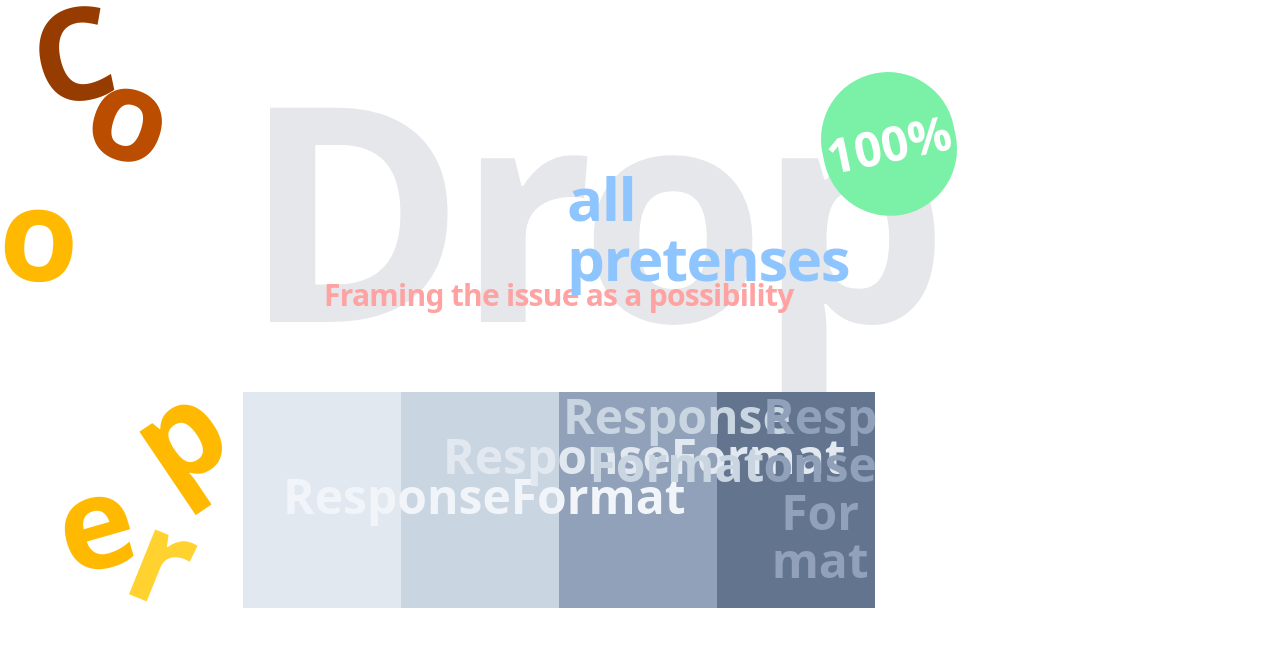
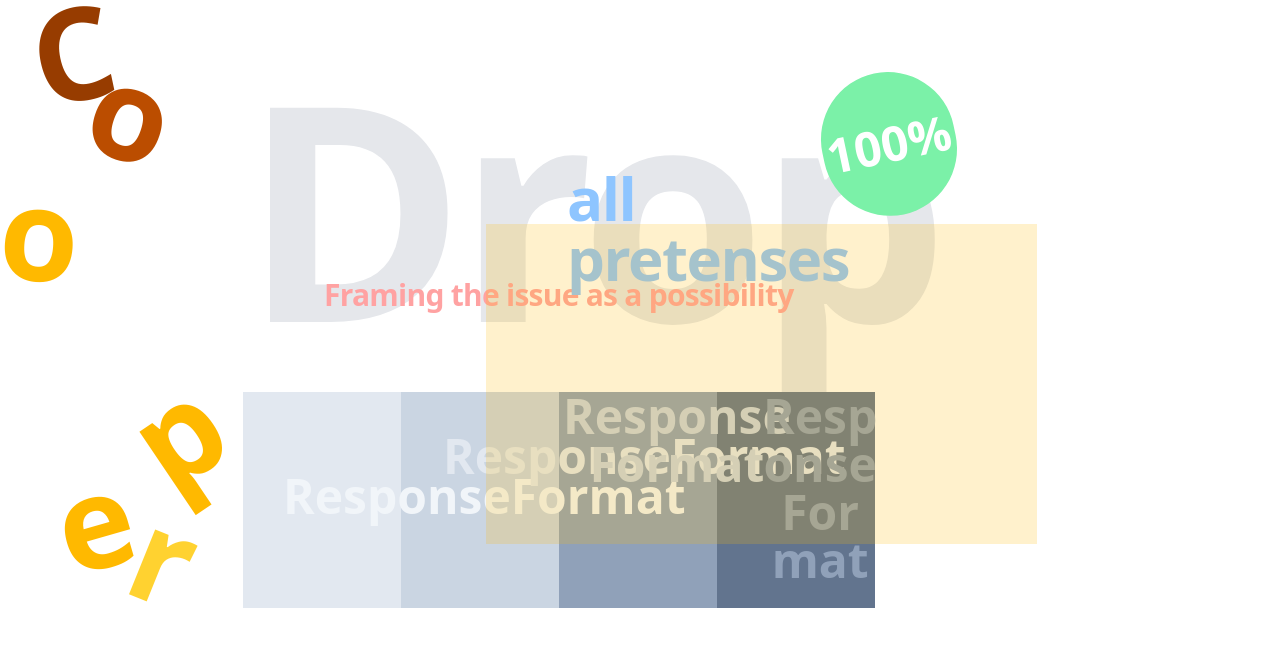
Before and after one commit to tobiasengberg/styling, a React (Vite) app in the folder ui-libraries/tailwind/react/responsive-news/: page / in a window 1280 px wide. Shown: the top 646 px of the page. Built offline with nearby package versions, Linux system fonts and the light colour scheme.

Commit message:
Add graphical composition 4

```diff
--- a/ui-libraries/tailwind/react/responsive-news/src/App.tsx
+++ b/ui-libraries/tailwind/react/responsive-news/src/App.tsx
@@ -2,6 +2,7 @@ import './App.css'
 import Composition1 from "./compositions/Composition1.tsx";
 import Composition2 from "./compositions/Composition2.tsx";
 import Composition3 from "./compositions/Composition3.tsx";
+import Composition4 from "./compositions/Composition4.tsx";
 
 function App() {
 
@@ -10,6 +11,7 @@ function App() {
         <Composition1 />
         <Composition2 />
         <Composition3 />
+        <Composition4 />
     </div>
   )
 }
--- /dev/null
+++ b/ui-libraries/tailwind/react/responsive-news/src/compositions/Composition4.tsx
@@ -0,0 +1,10 @@
+
+const Composition4 = () => {
+    return (
+        <div className="col-start-7 col-end-14 row-start-5 row-end-11">
+            <div className="bg-amber-400 w-full h-full opacity-20"></div>
+        </div>
+    );
+};
+
+export default Composition4;
```
